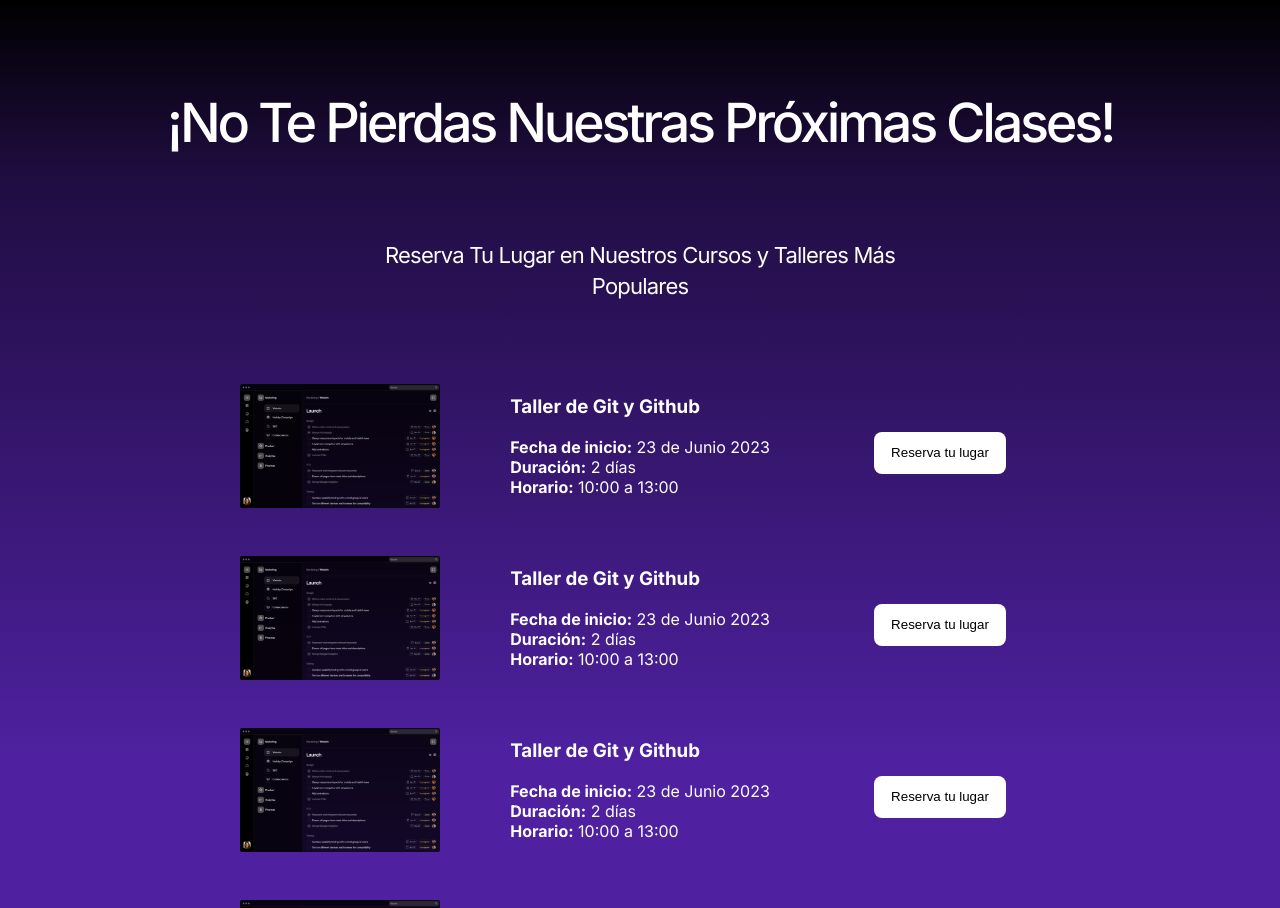
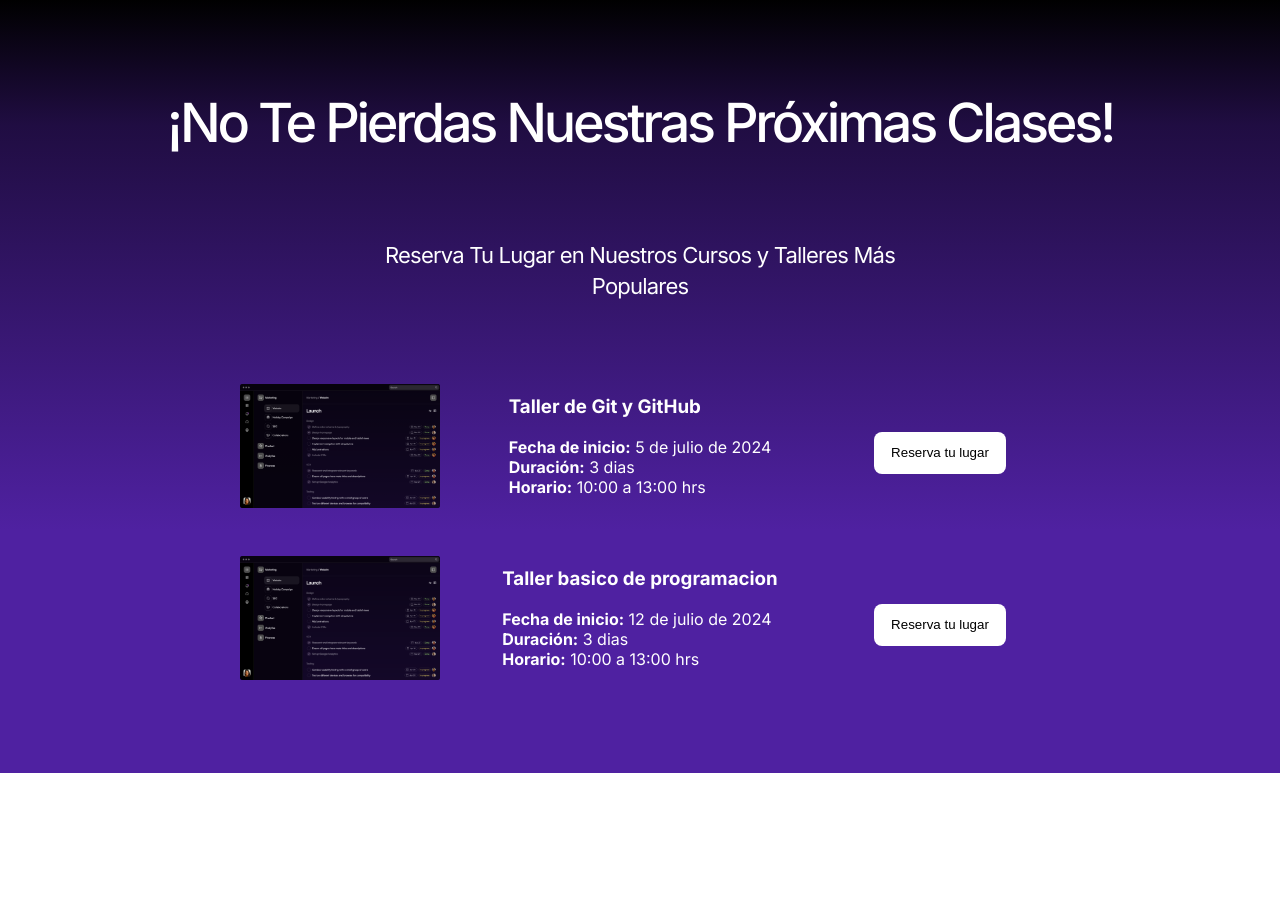
Before and after one commit to NoeOsorio/sakura-landing, a Next.js app: page /demo in a window 1280 px wide. Shown: the top 908 px of the page. After the commit the page ends 800 px from the top, so only its background shows below. Built offline with nearby package versions, Linux system fonts and the light colour scheme.

Commit message:
Add navbar (#1)

```diff
--- a/src/app/components/workshop.tsx
+++ b/src/app/components/workshop.tsx
@@ -2,22 +2,22 @@ import styles from "./workshop.module.css";
 import Image from "next/image";
 import ScreenShot from "../assets/images/demo.png";
 
-export default function Workshop() {
+export default function Workshop({name, startDate, duration, schedule, imageSrc}:{name :string, startDate :string, duration :string, schedule :string, imageSrc :string}) {
   return (
     <div className={styles["workshop"]}>
       <div className={styles["workshop__column"]}>
-        <Image src={ScreenShot} alt="Demo" width={200} />
+        <Image src={imageSrc} alt="Demo" width={200} />
       </div>
       <div className={styles["workshop__column"]}>
-        <h3>Taller de Git y Github</h3>
+        <h3>{name}</h3>
         <span>
-          <strong>Fecha de inicio:</strong> 23 de Junio 2023
+          <strong>Fecha de inicio:</strong> {startDate}
         </span>
         <span>
-          <strong>Duración:</strong> 2 días
+          <strong>Duración:</strong> {duration}
         </span>
         <span>
-          <strong>Horario:</strong> 10:00 a 13:00
+          <strong>Horario:</strong> {schedule}
         </span>
 
       </div>
--- a/src/app/contact/page.tsx
+++ b/src/app/contact/page.tsx
@@ -5,7 +5,7 @@ import engrane from "../assets/images/engrane.png";
 
 export default function Contact() {
   return (
-    <div className={styles.contact}>
+    <section id="contact" className={styles.contact}>
       <h2 className={styles["contact__title"]}>Mantente en Contacto</h2>
       <p className={styles["contact__subtitle"]}>
         Únete a Sakura Academy y da el primer paso hacia tu carrera en
@@ -35,6 +35,6 @@ export default function Contact() {
         width={263}
         height={263}
       />
-    </div>
+    </section>
   );
 }
--- a/src/app/courses/page.tsx
+++ b/src/app/courses/page.tsx
@@ -21,7 +21,7 @@ const courses = [
 
 export default function Courses() {
   return (
-    <div className={styles.courses}>
+    <section id="courses" className={styles.courses}>
       <h2 className={styles["courses__title"]}>Cursos</h2>
       <p className="subtitle">Conoce los cursos que tenemos para ti.</p>
       <div className={styles["courses__cards"]}>
@@ -34,6 +34,6 @@ export default function Courses() {
           />
         ))}
       </div>
-    </div>
+    </section>
   );
 }
--- a/src/app/demo/page.tsx
+++ b/src/app/demo/page.tsx
@@ -5,7 +5,7 @@ import Workshop from "../components/workshop";
 
 export default function Demo() {
   return (
-    <div className={styles.demo}>
+    <section id="workshops" className={styles.demo}>
       <h2 className={styles["demo__title"]}>
         ¡No Te Pierdas Nuestras Próximas Clases!
       </h2>
@@ -13,11 +13,24 @@ export default function Demo() {
         Reserva Tu Lugar en Nuestros Cursos y Talleres Más Populares
       </p>
       <div className={styles.workshops}>
-        <Workshop />
-        <Workshop />
-        <Workshop />
-        <Workshop />
+        <Workshop
+        name="Taller de Git y GitHub"
+        startDate="5 de julio de 2024"
+        duration="3 dias"
+        schedule="10:00 a 13:00 hrs"
+        imageSrc={ScreenShot}
+         />
+
+<Workshop
+        name="Taller basico de programacion"
+        startDate="12 de julio de 2024"
+        duration="3 dias"
+        schedule="10:00 a 13:00 hrs"
+        imageSrc={ScreenShot}
+         />
+
+
       </div>
-    </div>
+    </section>
   );
 }
--- a/src/app/hero/page.tsx
+++ b/src/app/hero/page.tsx
@@ -2,7 +2,7 @@ import styles from "./page.module.css";
 
 export default function Hero() {
   return (
-    <div className={styles.hero}>
+    <section id="hero" className={styles.hero}>
       <h1 className={styles["hero__title"]}>
         Sakura Academy
       </h1>
@@ -11,6 +11,6 @@ export default function Hero() {
       </span>
       <button className={styles["hero__cta"]}>Inscríbete Ahora</button>
       <div className={styles["hero__light"]}></div>
-    </div>
+    </section>
   );
 }
--- a/src/app/page.tsx
+++ b/src/app/page.tsx
@@ -1,5 +1,6 @@
 import Image from "next/image";
 import styles from "./page.module.css";
+import Navbar from "./navbar/page"
 import Hero from "./hero/page";
 import Sponsors from "./sponsors/page";
 import Features from "./features/page";
@@ -12,6 +13,7 @@ import Courses from "./courses/page";
 export default function Home() {
   return (
     <div className={styles.container}>
+      <Navbar/>
       <Hero />
       {/* <Sponsors /> */}
       <Features />
--- a/src/app/questions/page.tsx
+++ b/src/app/questions/page.tsx
@@ -52,7 +52,7 @@ const qAndA = [
 ];
 export default function Questions() {
   return (
-    <div className={styles.questions}>
+    <section id="questions" className={styles.questions}>
       <h2 className={styles["questions__title"]}>Preguntas Frecuentes</h2>
       {qAndA.map((qa) => (
         <Desplegable
@@ -61,6 +61,6 @@ export default function Questions() {
           answer={qa.answer}
         />
       ))}
-    </div>
+    </section>
   );
 }
```
Also changed, not shown: src/app/navbar/page.module.css (added, +21 -0 lines), src/app/navbar/page.tsx (added, +16 -0 lines).
